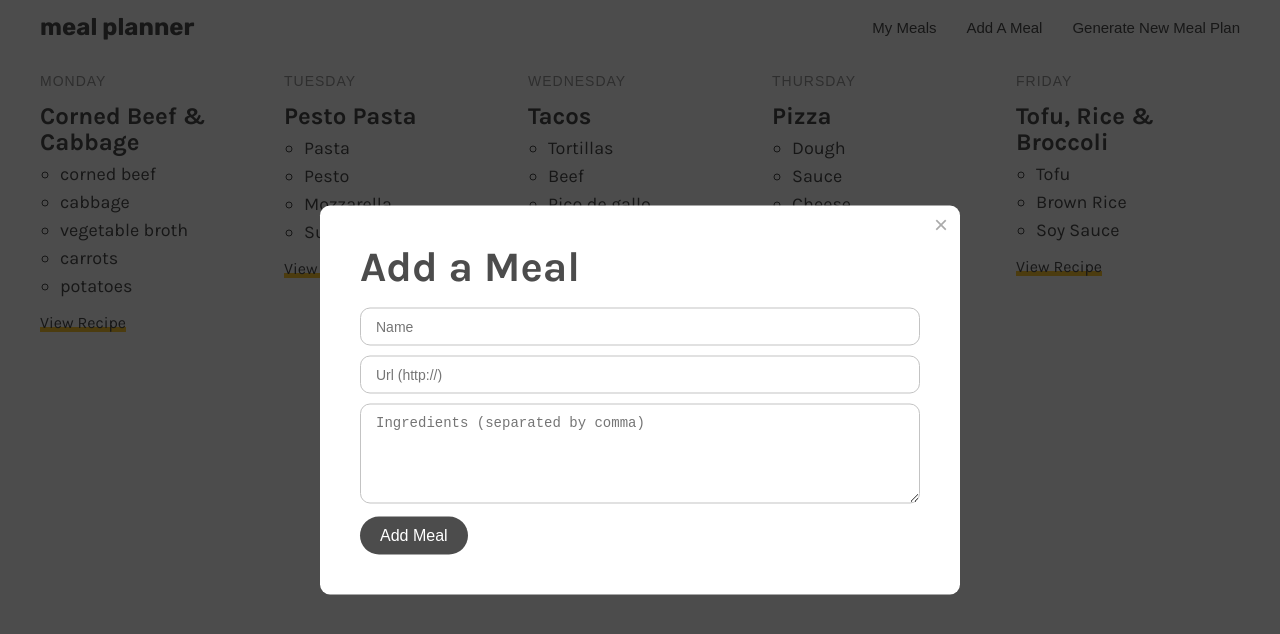
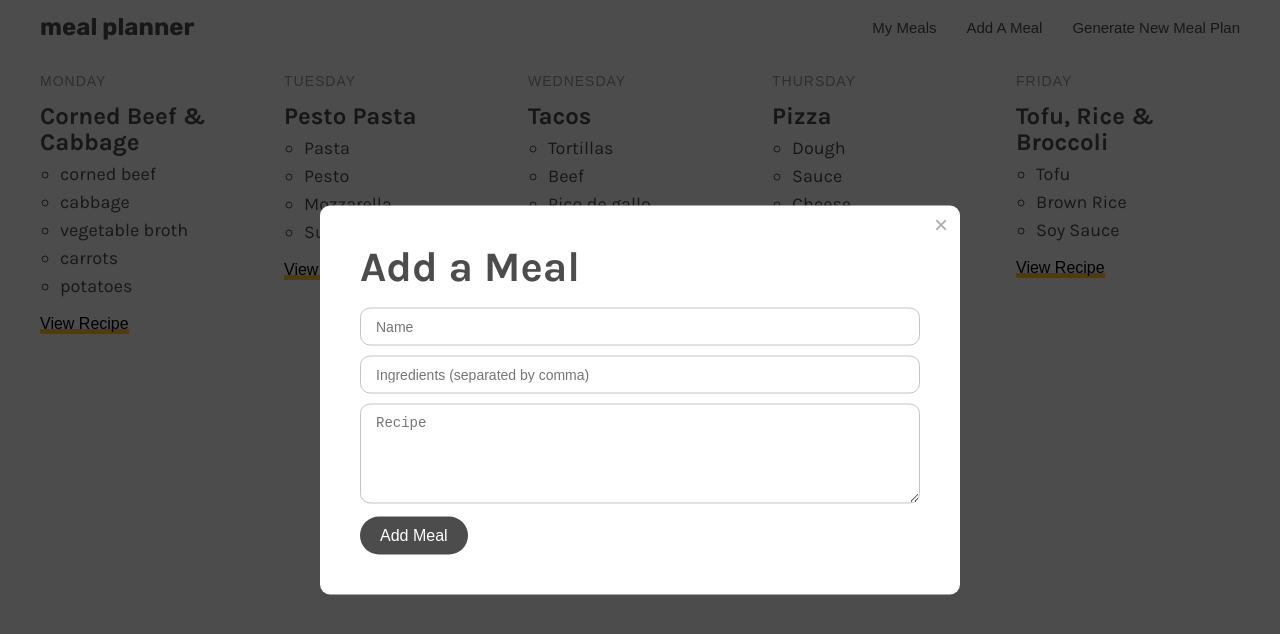
Before and after one commit to shawnkauffman/mealplanner, a React (Vite) app: page / in a window 1280 px wide. Both pictures are taken after a click on the button "Add A Meal". Shown: the top 634 px of the page. Built offline with nearby package versions, Linux system fonts and the light colour scheme.

Commit message:
began adding a recipe modal

```diff
--- a/src/App.js
+++ b/src/App.js
@@ -27,7 +27,7 @@ class App extends Component {
           {
             id: 1,
             name: "Corned Beef & Cabbage",
-              url: "http://www.google.com",
+            recipe: '',
             ingredients: [
               "corned beef",
               "cabbage",
@@ -39,7 +39,7 @@ class App extends Component {
           {
             id: 2,
             name: "Pesto Pasta",
-              url: "http://www.apple.com",
+            recipe: '',
             ingredients: [
               "Pasta",
               "Pesto",
@@ -50,13 +50,13 @@ class App extends Component {
           {
             id: 3,
             name: "Tacos",
-              url: "http://www.apple.com",
+            recipe: '',
             ingredients: ["Tortillas", "Beef", "Pico de gallo", "Onions"]
           },
           {
             id: 4,
             name: "Pizza",
-              url: "http://www.apple.com",
+            recipe: '',
             ingredients: [
               "Dough",
               "Sauce",
@@ -68,7 +68,7 @@ class App extends Component {
           {
             id: 5,
             name: "Tofu, Rice & Broccoli",
-              url: "http://www.apple.com",
+            recipe: '',
             ingredients: ["Tofu", "Brown Rice", "Soy Sauce"]
           }
         ];
--- a/src/App.scss
+++ b/src/App.scss
@@ -6,6 +6,10 @@
 
 * {
   box-sizing: border-box;
+}
+
+button {
+  padding: 0;
 }
 
 a:link,
@@ -73,7 +77,6 @@ nav {
         font-size: 15px;
         cursor: pointer;
         color: $textDark;
-        padding: 0;
         outline: none;
         font-family: arial, sans-serif;
 
@@ -117,7 +120,7 @@ ul.meal-list {
     padding: 15px 20px 20px 0;
   }
 
-  a {
+  button {
     font-size: 16px;
     box-shadow: inset 0 -4px 0 $primary;
     margin-top: 10px;
@@ -137,7 +140,7 @@ ul.my-meals-list {
     border-radius: 5px;
   }
 
-  a {
+  button {
     font-size: 16px;
     box-shadow: inset 0 -4px 0 $primary;
     margin-top: 10px;
--- a/src/components/AddMeal.js
+++ b/src/components/AddMeal.js
@@ -8,7 +8,7 @@ class AddNewMealForm extends Component {
     this.state = {
       id: "",
       name: "",
-      url: "",
+      recipe: "",
       ingredients: ""
     };
 
@@ -34,13 +34,13 @@ class AddNewMealForm extends Component {
 
     const newId = Math.random();
     const newName = this.state.name;
-    const newUrl = this.state.url;
+    const newRecipe = this.state.recipe;
     const newIngredients = this.state.ingredients.split(",");
 
     const meal = {
       id: newId,
       name: newName,
-      url: newUrl,
+      recipe: newRecipe,
       ingredients: newIngredients
     };
 
@@ -71,14 +71,14 @@ class AddNewMealForm extends Component {
           />
           <input
             type="text"
-            name="url"
-            placeholder="Url (http://)"
+            name="ingredients"
+            placeholder="Ingredients (separated by comma)"
             onChange={this.handleInputChange}
-            value={this.state.url}
+            value={this.state.ingredients}
           />
           <textarea
-            name="ingredients"
-            placeholder="Ingredients (separated by comma)"
+            name="recipe"
+            placeholder="Recipe"
             onChange={this.handleInputChange}
             value={this.state.ingredients}
           />
--- a/src/components/DisplayAllMeals.js
+++ b/src/components/DisplayAllMeals.js
@@ -12,7 +12,7 @@ class DisplayAllMeals extends Component {
               <Meal
                 name={meal.name}
                 ingredients={meal.ingredients}
-                url={meal.url}
+                recipe={meal.recipe}
                 key={meal.id}
               />
             );
--- a/src/components/Meal.js
+++ b/src/components/Meal.js
@@ -1,6 +1,15 @@
 import React, { Component } from "react";
 
 class Meal extends Component {
+  constructor() {
+    super();
+    this.openRecipeModal = this.openRecipeModal.bind(this);
+  }
+
+  openRecipeModal(e) {
+    e.preventDefault();
+  }
+
   render() {
     return (
       <li>
@@ -10,9 +19,9 @@ class Meal extends Component {
             return <li key={item}>{item}</li>;
           })}
         </ul>
-        <a href={this.props.url} target="_blank" className="view-recipe">
+        <button type="button" onClick={this.openRecipeModal}>
           View Recipe
-        </a>
+        </button>
       </li>
     );
   }
--- a/src/components/MealList.js
+++ b/src/components/MealList.js
@@ -18,7 +18,7 @@ class MealList extends Component {
               <Meal
                 name={meal.name}
                 ingredients={meal.ingredients}
-                url={meal.url}
+                recipe={meal.recipe}
                 key={meal.id}
               />
             );
```
Also changed, not shown: src/components/RecipeModal.js (added, +26 -0 lines). Lines whose indentation alone changed are shown as unchanged.
